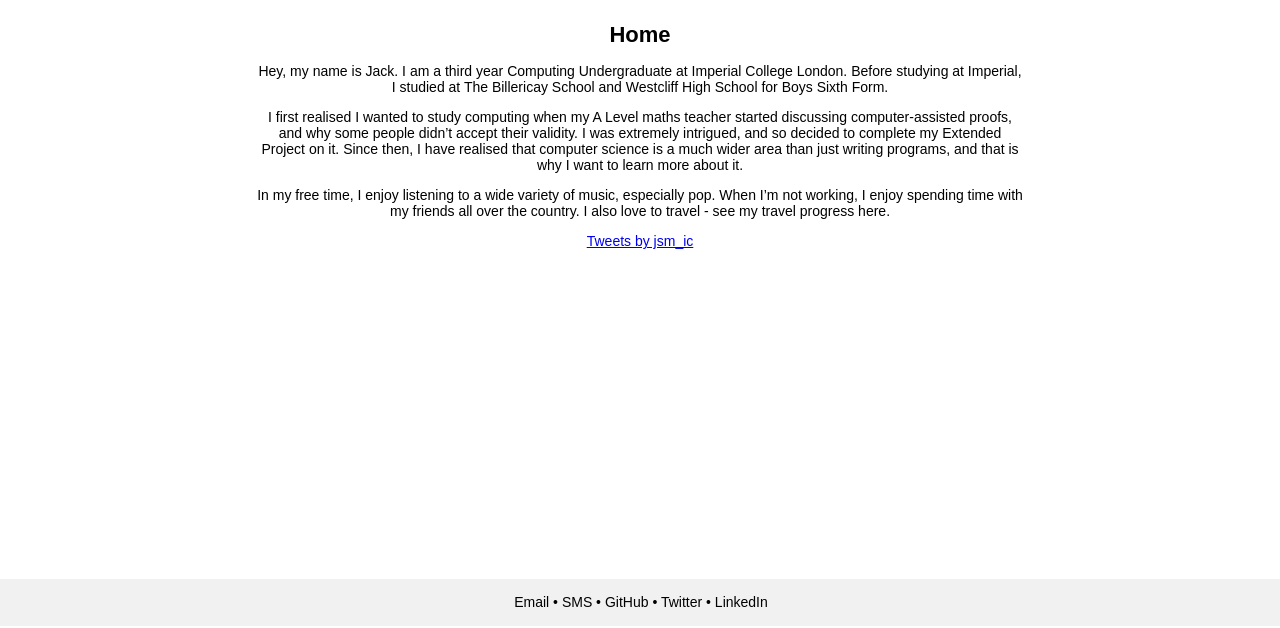
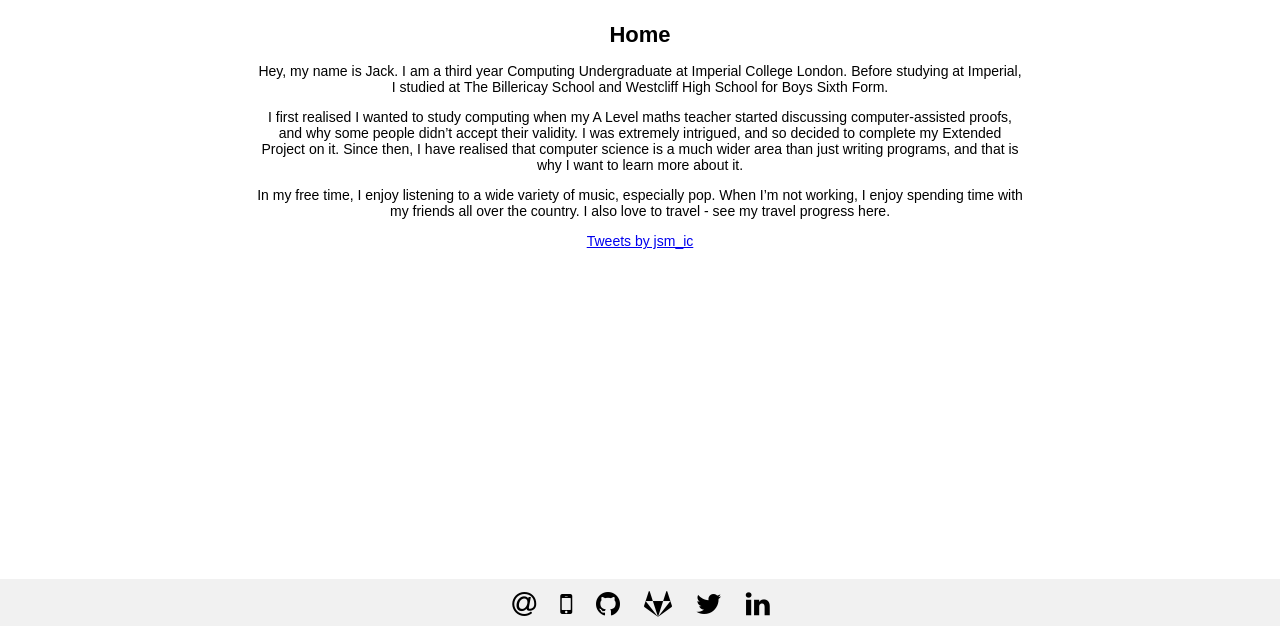
Before and after one commit to jackmorrison12/JackMorrisonBeta, a Jekyll site: the page built from index.md, in a window 1280 px wide. Shown: the part 274-902 px from the top of the page. Built offline with Jekyll 4.4.1, drawn with Linux system fonts in a browser that asks for light colours; nearby versions of some CDN libraries; comment, search, counter and statistics services are not loaded.

Commit message:
Updates footer

```diff
--- a/_includes/footer.html
+++ b/_includes/footer.html
@@ -1,3 +1,8 @@
 <div class="footer">
-    <p><a href = "mailto:jack1morrison@icloud.com">Email</a> • <a href = "sms:+447775101516">SMS</a> • <a href = "https://github.com/jackmorrison12">GitHub</a> • <a href = "https://twitter.com/jsm_ic">Twitter</a> • <a href = "https://www.linkedin.com/in/jackmorrison12/">LinkedIn</a></p>
+    <a href = "mailto:jack1morrison@icloud.com"><i class="fa fa-at fa-2x icon-3d"></i></a>
+    <a href = "sms:+447775101516"><i class="fa fa-mobile fa-2x icon-3d"></i></a>
+    <a href = "https://github.com/jackmorrison12"><i class="fa fa-github fa-2x icon-3d"></i></a>
+    <a href = "https://gitlab.doc.ic.ac.uk/jsm1317"><i class="fa fa-gitlab fa-2x icon-3d"></i></a>
+    <a href = "https://twitter.com/jsm_ic"><i class="fa fa-twitter fa-2x icon-3d"></i></a>
+    <a href = "https://www.linkedin.com/in/jackmorrison12/"><i class="fa fa-linkedin fa-2x icon-3d"></i></a>
 </div>
--- a/_layouts/default.html
+++ b/_layouts/default.html
@@ -5,6 +5,7 @@
     <title>{{ page.title }}</title>
     <link href='https://fonts.googleapis.com/css?family=Cinzel Decorative' rel='stylesheet'>
     <link rel="stylesheet" type="text/css" href="/beta/assets/css/{{ page.style }}.css">
+    <link rel="stylesheet" href="https://cdnjs.cloudflare.com/ajax/libs/font-awesome/4.7.0/css/font-awesome.min.css">
     <link rel="shortcut icon" href="/favicon.ico" type="image/x-icon">
     <link rel="icon" href="/favicon.ico" type="image/x-icon">
     <script src="https://code.jquery.com/jquery-1.10.2.js"></script>
--- /dev/null
+++ b/_sass/footer.scss
@@ -0,0 +1,29 @@
+$redColor: #78020699;
+$blueColor:#06116199;
+
+.icon-3d {
+  padding: 10px;
+  color: black;
+  &:hover {
+    -webkit-animation: icon3d 300ms infinite;
+          animation: icon3d 300ms infinite;
+  }
+}
+
+@keyframes icon3d {
+  0% {
+    text-shadow: 5px 4px $redColor, -5px -6px $blueColor;
+  }
+  25% {
+    text-shadow: -5px -6px $redColor, 5px 4px $blueColor;
+  }
+  50% {
+    text-shadow: 5px -4px $redColor, -8px 4px $blueColor;
+  }
+  75% {
+    text-shadow: -8px -4px $redColor, -5px -4px $blueColor;
+  }
+  100% {
+    text-shadow: -5px 0 $redColor, 5px -4px $blueColor;
+  }
+}
--- a/assets/css/default.scss
+++ b/assets/css/default.scss
@@ -1,3 +1,4 @@
 ---
 ---
 @import "main";
+@import "footer";
--- a/assets/css/projects.scss
+++ b/assets/css/projects.scss
@@ -4,3 +4,4 @@
 @import "collapsible";
 @import "projects";
 @import "youtube";
+@import "footer";
--- a/assets/css/transcript.scss
+++ b/assets/css/transcript.scss
@@ -2,3 +2,4 @@
 ---
 @import "main";
 @import "collapsible";
+@import "footer";
```
